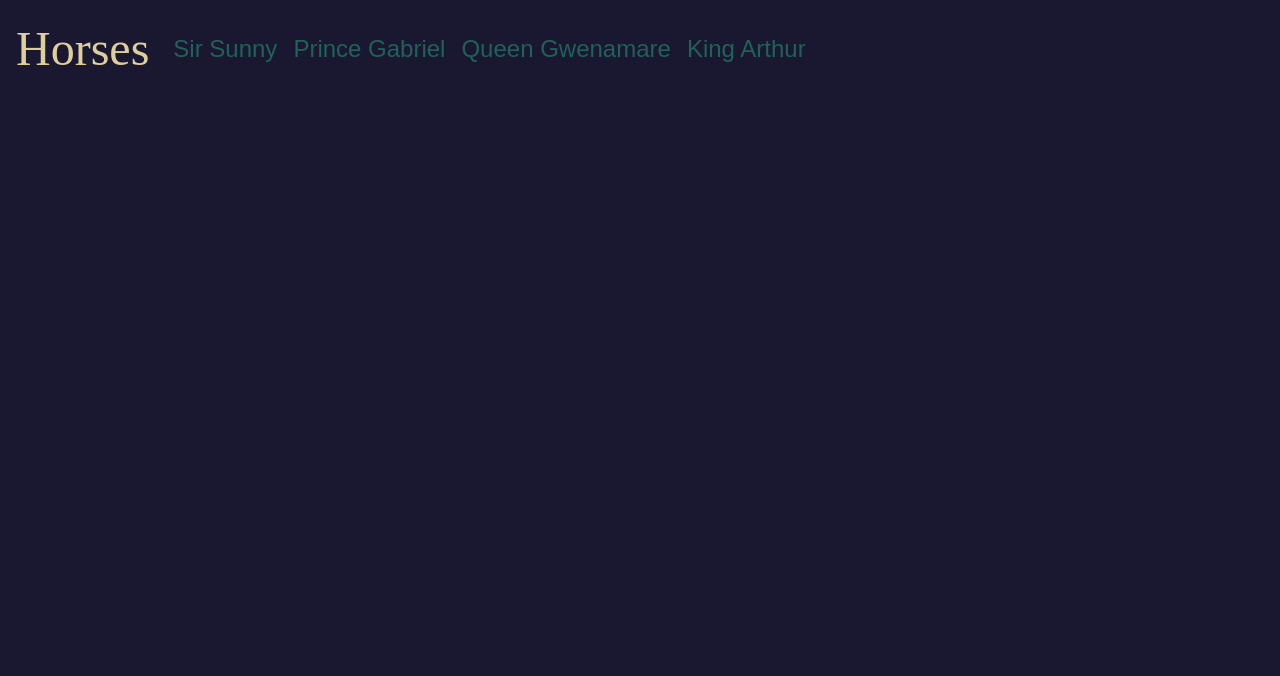
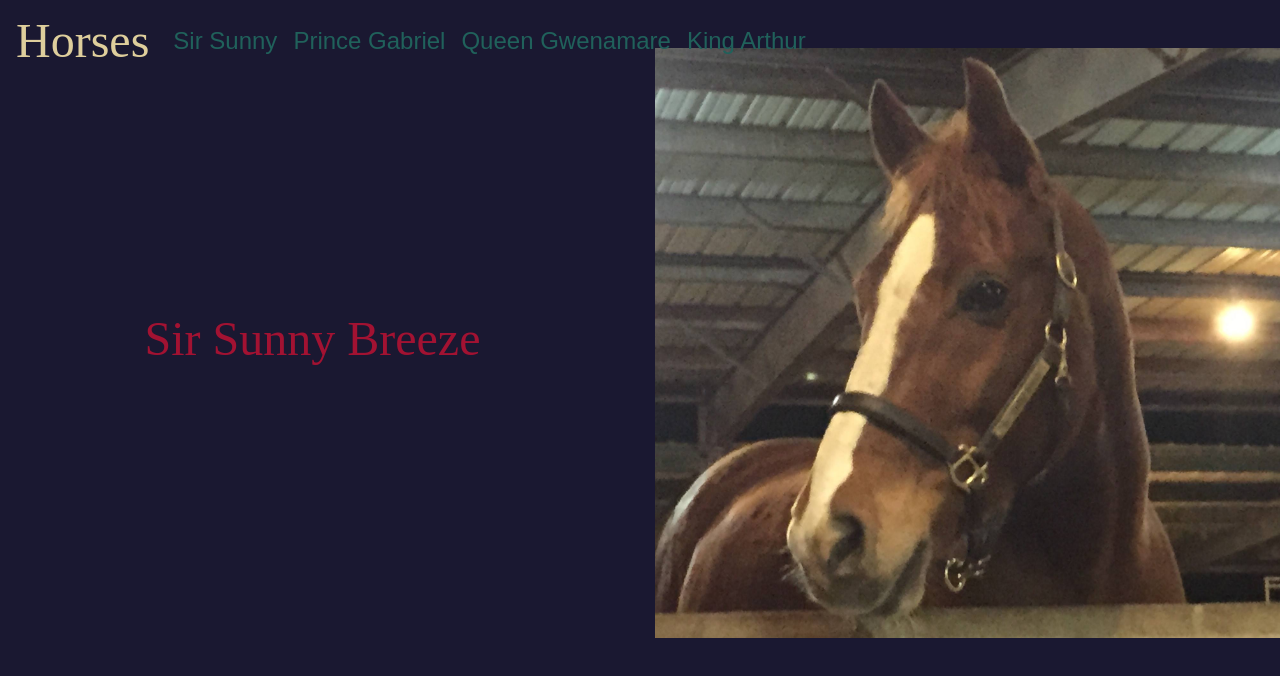
Before and after one commit to tsonny/camelot, a plain HTML site: page index.html in a window 1280 px wide. Drawn offline with nearby package versions, Linux system fonts and the light colour scheme.

Commit message:
created heading layout

```diff
--- a/app.css
+++ b/app.css
@@ -19,3 +19,19 @@ font-family: 'Proza Libre', sans-serif;
 #main-nav .nav-link:hover {
  color: #DECE9C;
 }
+
+#horse-summary h1{
+    color:#A21232;
+    font-family: 'Eczar', serif;
+    font-weight: 100;
+    font-size: 3rem;
+}
+
+@media (max-width: 1200px) {
+    #main-nav .navbar-brand {
+        font-size: 2rem;
+    }
+    #main-nav .nav-link {
+        font-size: 1.2rem;
+    }
+}
--- a/index.html
+++ b/index.html
@@ -31,15 +31,13 @@
   <body>
     <nav
       id="main-nav"
-      class="navbar navbar-dark navbar-expand-md"
-      py-0
-      fixed-top
+      class="navbar navbar-dark navbar-expand-md py-0 fixed-top"
     >
       <a href="#" class="navbar-brand">Horses</a>
       <button
         class="navbar-toggler"
         data-toggle="collapse"
-        data-target="nav-links"
+        data-target="#navLinks"
         aria-label="Toggle navigation"
       >
         <span class="navbar-toggler-icon"></span>
@@ -61,6 +59,26 @@
         </ul>
       </div>
     </nav>
+    <section class="container-fluid px-0">
+      <div class="row align-items-center mt-5 ">
+        <div class="col-lg-6">
+          <div
+            id="horse-summary"
+            class="text-white text-center d-none d-lg-block"
+          >
+            <h1 class="">Sir Sunny Breeze</h1>
+          </div>
+        </div>
+        <div class="col-lg-6">
+          <img
+            class="img-fluid"
+            src="images/sunny.jpg"
+            alt="Sir Sunny Breeze"
+          />
+        </div>
+      </div>
+    </section>
+
     <!-- Optional JavaScript -->
     <!-- jQuery first, then Popper.js, then Bootstrap JS -->
     <script
```
Also changed, not shown: images/arthur.jpg (added), images/gabriel.jpg (added), images/gwenie.jpg (added), images/sunny.jpg (added), 2 other files.
